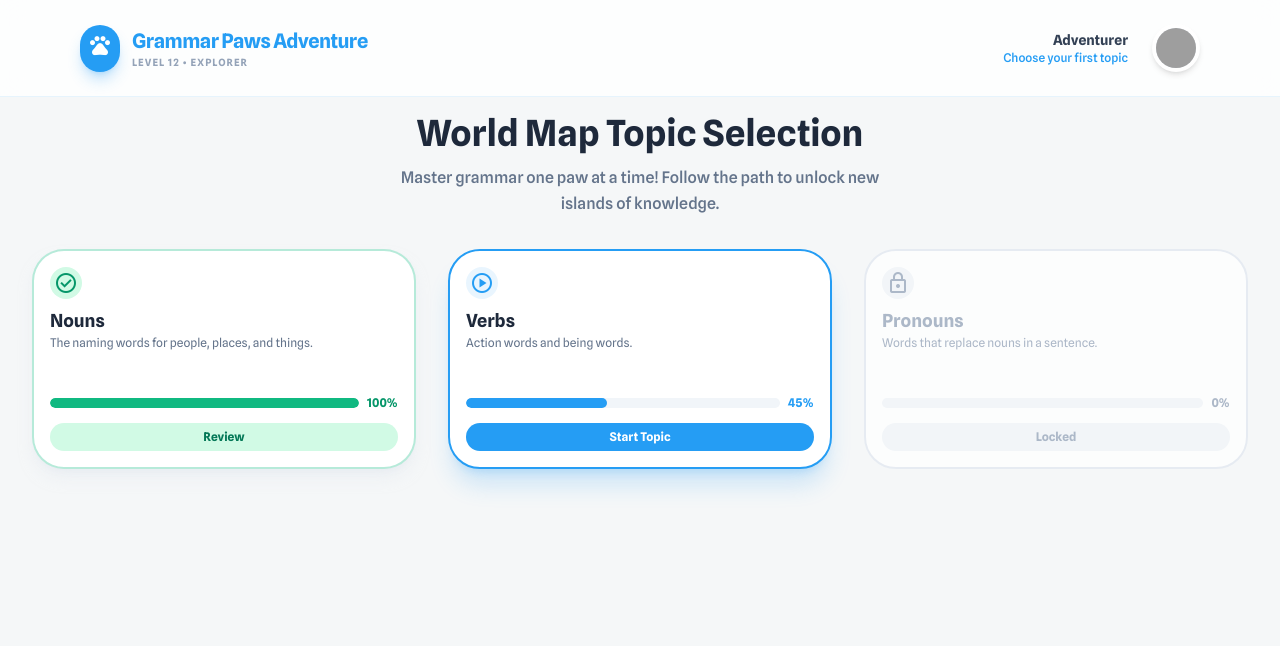
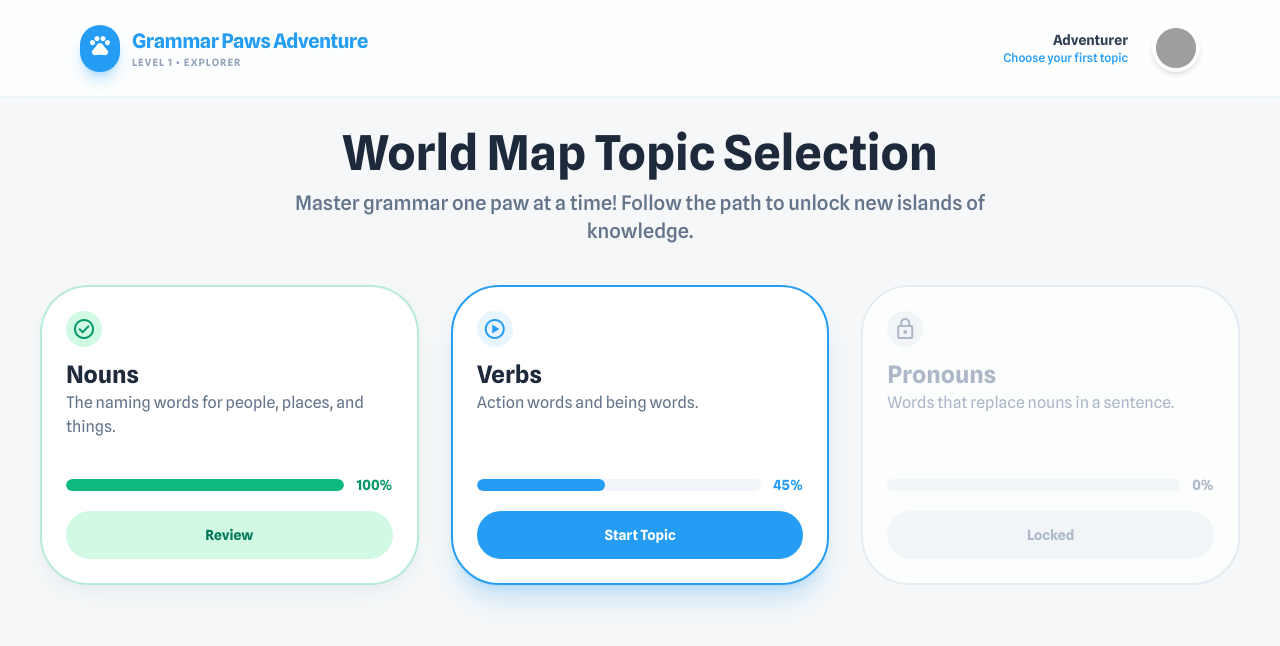
Before and after one commit to daoquocquyen/grammar-paws-adventure, a Next.js app: page /screen2-world-map-topic-selection in a window 1280 px wide. Shown: the top 646 px of the page. Built offline with nearby package versions, Linux system fonts and the light colour scheme; grey boxes are pictures that could not be loaded.

Commit message:
feat(screen2): dynamic level badge and scale alignment

```diff
--- a/app/screen2-world-map-topic-selection/page.js
+++ b/app/screen2-world-map-topic-selection/page.js
@@ -2,8 +2,10 @@
 
 import { useRouter } from "next/navigation";
 import { useEffect, useState } from "react";
+import { getPlayerLevelInfo } from "../../src/lib/playerLevel";
 
 const profileStorageKey = "gpa_player_profile_v1";
+const playerProgressKey = "gpa_player_progress_v1";
 const selectedTopicStorageKey = "gpa_selected_topic_v1";
 
 const defaultAvatar =
@@ -39,6 +41,7 @@ export default function Screen2TopicSelectionPage() {
     const [headerName, setHeaderName] = useState("Adventurer");
     const [headerPetText, setHeaderPetText] = useState("Choose your first topic");
     const [headerAvatar, setHeaderAvatar] = useState(defaultAvatar);
+    const [headerLevelLabel, setHeaderLevelLabel] = useState("Level 1 • Explorer");
     const [mapTitle, setMapTitle] = useState("World Map Topic Selection");
     const [startMessage, setStartMessage] = useState("");
 
@@ -66,6 +69,19 @@ export default function Screen2TopicSelectionPage() {
         } catch (error) {
             console.error("Failed to parse player profile", error);
         }
+
+        const progressRaw = localStorage.getItem(playerProgressKey);
+        if (!progressRaw) {
+            return;
+        }
+
+        try {
+            const parsedProgress = JSON.parse(progressRaw);
+            const { level, title } = getPlayerLevelInfo(parsedProgress);
+            setHeaderLevelLabel(`Level ${level} • ${title}`);
+        } catch (error) {
+            console.error("Failed to parse player progress", error);
+        }
     }, []);
 
     const handleStartTopic = (topicKey) => {
@@ -84,7 +100,7 @@ export default function Screen2TopicSelectionPage() {
                         </div>
                         <div className="text-left">
                             <h1 className="text-xl font-black tracking-tight text-primary">Grammar Paws Adventure</h1>
-                            <p className="text-[10px] uppercase font-bold tracking-widest text-slate-400">Level 12 • Explorer</p>
+                            <p className="text-[10px] uppercase font-bold tracking-widest text-slate-400">{headerLevelLabel}</p>
                         </div>
                     </div>
                     <div className="flex items-center gap-4 ml-auto">
@@ -99,15 +115,15 @@ export default function Screen2TopicSelectionPage() {
                 </div>
             </header>
 
-            <main className="relative flex-1 px-4 md:px-6 lg:px-8 max-w-[1320px] mx-auto w-full py-4">
-                <div className="text-center mb-8">
-                    <h2 className="text-3xl md:text-4xl font-black text-slate-800 mb-3">{mapTitle}</h2>
-                    <p className="text-base text-slate-500 font-medium max-w-lg mx-auto leading-relaxed">
+            <main className="relative flex-1 px-4 md:px-8 lg:px-10 max-w-[1400px] mx-auto w-full py-6 md:py-8">
+                <div className="text-center mb-10">
+                    <h2 className="text-4xl md:text-5xl font-black text-slate-800 mb-3">{mapTitle}</h2>
+                    <p className="text-lg md:text-xl text-slate-500 font-medium max-w-3xl mx-auto leading-relaxed">
                         Master grammar one paw at a time! Follow the path to unlock new islands of knowledge.
                     </p>
                 </div>
 
-                <div className="grid grid-cols-1 md:grid-cols-3 gap-4 md:gap-8 items-stretch">
+                <div className="grid grid-cols-1 md:grid-cols-3 gap-6 md:gap-8 items-stretch">
                     {cards.map((card) => {
                         const isActive = card.state === "active";
                         const isCompleted = card.state === "completed";
@@ -116,46 +132,42 @@ export default function Screen2TopicSelectionPage() {
                         return (
                             <article
                                 key={card.title}
-                                className={`h-[220px] p-4 rounded-lg border-2 flex flex-col ${
-                                    isActive
+                                className={`min-h-[300px] p-6 rounded-xl border-2 flex flex-col ${isActive
                                         ? "bg-white shadow-xl shadow-primary/20 border-primary"
                                         : isCompleted
                                             ? "bg-white shadow-lg shadow-slate-200/50 border-emerald-500/30"
                                             : "bg-white border-slate-200 opacity-75"
                                     }`}
                             >
-                                <div className="flex items-start justify-between mb-2">
+                                <div className="flex items-start justify-between mb-3">
                                     <div
-                                        className={`size-8 rounded-full flex items-center justify-center ${
-                                            isActive
+                                        className={`size-9 rounded-full flex items-center justify-center ${isActive
                                                 ? "bg-primary/10 text-primary"
                                                 : isCompleted
                                                     ? "bg-emerald-100 text-emerald-600"
                                                     : "bg-slate-100 text-slate-400"
                                             }`}
                                     >
-                                        <span className="material-symbols-outlined text-lg">
+                                        <span className="material-symbols-outlined text-xl">
                                             {isLocked ? "lock" : isCompleted ? "check_circle" : "play_circle"}
                                         </span>
                                     </div>
                                 </div>
 
-                                <h3 className={`text-lg font-black ${isLocked ? "text-slate-400" : "text-slate-800"}`}>{card.title}</h3>
-                                <p className={`text-xs mb-3 h-8 ${isLocked ? "text-slate-400" : "text-slate-500"}`}>{card.summary}</p>
+                                <h3 className={`text-2xl font-black ${isLocked ? "text-slate-400" : "text-slate-800"}`}>{card.title}</h3>
+                                <p className={`text-sm md:text-base mb-5 min-h-[48px] ${isLocked ? "text-slate-400" : "text-slate-500"}`}>{card.summary}</p>
 
                                 <div className="mt-auto">
-                                    <div className="flex items-center gap-2 mb-3">
-                                        <div className="flex-1 h-2.5 bg-slate-100 rounded-full overflow-hidden">
+                                    <div className="flex items-center gap-3 mb-4">
+                                        <div className="flex-1 h-3 bg-slate-100 rounded-full overflow-hidden">
                                             <div
-                                                className={`h-full rounded-full ${
-                                                    isActive ? "bg-primary" : isCompleted ? "bg-emerald-500" : "bg-slate-300"
+                                                className={`h-full rounded-full ${isActive ? "bg-primary" : isCompleted ? "bg-emerald-500" : "bg-slate-300"
                                                     }`}
                                                 style={{ width: `${card.progress}%` }}
                                             />
                                         </div>
                                         <span
-                                            className={`text-xs font-bold ${
-                                                isActive ? "text-primary" : isCompleted ? "text-emerald-600" : "text-slate-400"
+                                            className={`text-sm font-bold ${isActive ? "text-primary" : isCompleted ? "text-emerald-600" : "text-slate-400"
                                                 }`}
                                         >
                                             {card.progress}%
@@ -170,8 +182,7 @@ export default function Screen2TopicSelectionPage() {
                                                 handleStartTopic(card.topicKey);
                                             }
                                         }}
-                                        className={`w-full py-1.5 rounded-full text-xs font-bold ${
-                                            isActive
+                                        className={`w-full h-12 rounded-full text-sm font-bold ${isActive
                                                 ? "bg-primary text-white"
                                                 : isCompleted
                                                     ? "bg-emerald-100 text-emerald-700"
@@ -186,7 +197,7 @@ export default function Screen2TopicSelectionPage() {
                     })}
                 </div>
 
-                <p className="mt-5 text-center text-sm font-semibold text-primary" aria-live="polite">
+                <p className="mt-6 text-center text-base font-semibold text-primary" aria-live="polite">
                     {startMessage}
                 </p>
             </main>
--- /dev/null
+++ b/src/lib/playerLevel.js
@@ -0,0 +1,79 @@
+const levelBands = [
+    { min: 1, max: 3, title: "Explorer" },
+    { min: 4, max: 6, title: "Pathfinder" },
+    { min: 7, max: 9, title: "Trailblazer" },
+    { min: 10, max: 12, title: "Guardian" },
+    { min: 13, max: 15, title: "Champion" },
+];
+
+const isFiniteNumber = (value) => typeof value === "number" && Number.isFinite(value);
+
+const clampPercent = (value) => {
+    if (!isFiniteNumber(value)) {
+        return 0;
+    }
+
+    return Math.max(0, Math.min(100, value));
+};
+
+const extractTopicPercent = (topicProgressValue) => {
+    if (isFiniteNumber(topicProgressValue)) {
+        return clampPercent(topicProgressValue);
+    }
+
+    if (!topicProgressValue || typeof topicProgressValue !== "object") {
+        return 0;
+    }
+
+    if (isFiniteNumber(topicProgressValue.percent)) {
+        return clampPercent(topicProgressValue.percent);
+    }
+
+    if (isFiniteNumber(topicProgressValue.progress)) {
+        return clampPercent(topicProgressValue.progress);
+    }
+
+    if (isFiniteNumber(topicProgressValue.completionPercent)) {
+        return clampPercent(topicProgressValue.completionPercent);
+    }
+
+    return 0;
+};
+
+export const getLevelTitle = (level) => {
+    const foundBand = levelBands.find((band) => level >= band.min && level <= band.max);
+    return foundBand?.title ?? "Legend";
+};
+
+export const getPlayerLevelInfo = (progressState) => {
+    if (!progressState || typeof progressState !== "object") {
+        return { level: 1, title: getLevelTitle(1) };
+    }
+
+    const completedTopics = Array.isArray(progressState.completedTopics) ? progressState.completedTopics : [];
+    const completedTopicSet = new Set(
+        completedTopics.filter((topicKey) => typeof topicKey === "string" && topicKey.trim()).map((topicKey) => topicKey.trim())
+    );
+
+    const normalizedTopicProgress = {};
+
+    completedTopicSet.forEach((topicKey) => {
+        normalizedTopicProgress[topicKey] = 100;
+    });
+
+    if (progressState.topicProgress && typeof progressState.topicProgress === "object") {
+        Object.entries(progressState.topicProgress).forEach(([topicKey, topicProgressValue]) => {
+            const existingValue = normalizedTopicProgress[topicKey] ?? 0;
+            const nextValue = extractTopicPercent(topicProgressValue);
+            normalizedTopicProgress[topicKey] = Math.max(existingValue, nextValue);
+        });
+    }
+
+    const totalProgressPoints = Object.values(normalizedTopicProgress).reduce((sum, topicPercent) => sum + topicPercent, 0);
+    const computedLevel = Math.max(1, 1 + Math.floor(totalProgressPoints / 50));
+
+    return {
+        level: computedLevel,
+        title: getLevelTitle(computedLevel),
+    };
+};
```
Also changed, not shown: _bmad-output/implementation-artifacts/1-4-topic-selection-routes-to-topic-intro-first.md (+5 -0 lines), 3 other files (tests, documents, lock files or other folders). Lines whose indentation alone changed are shown as unchanged.
